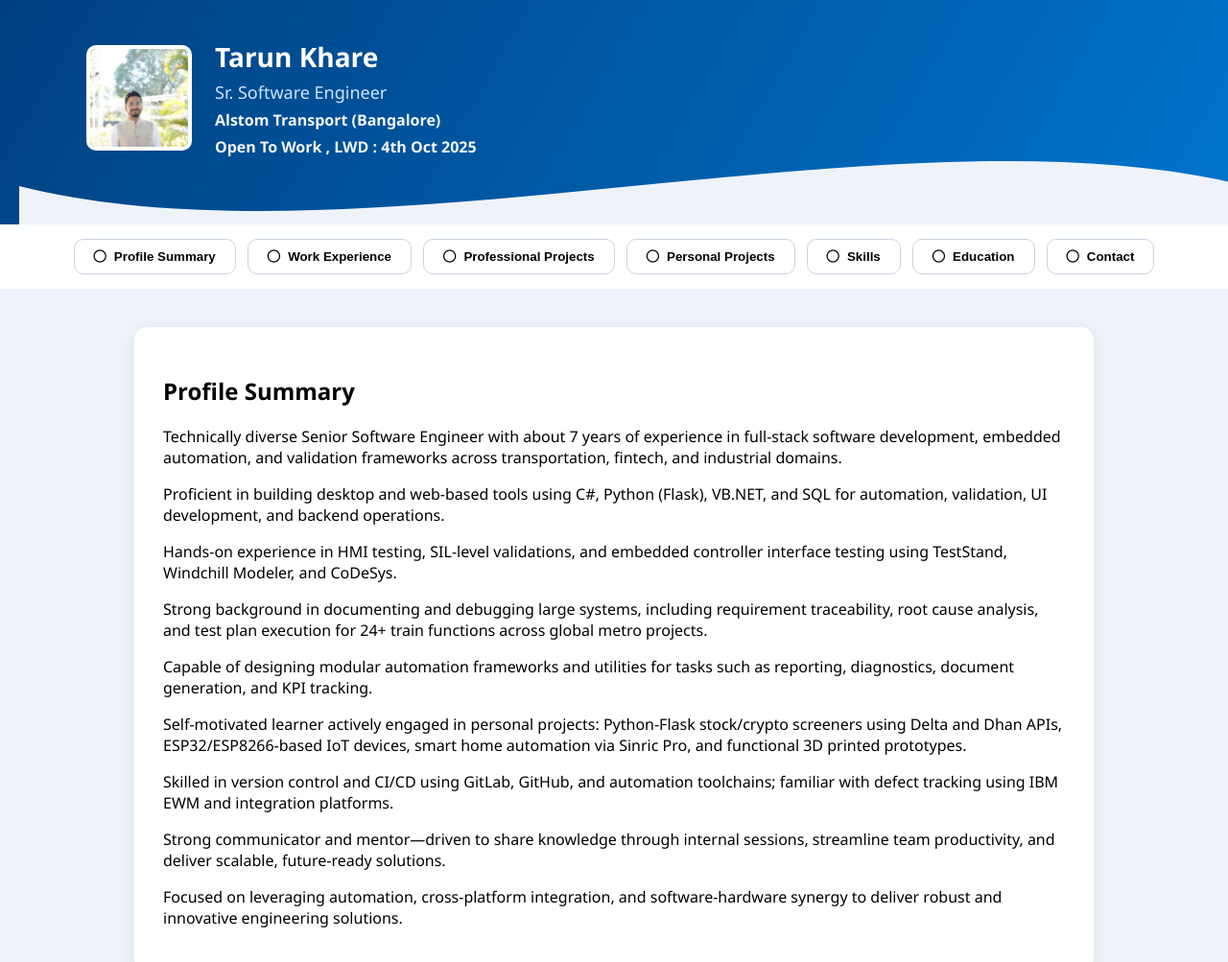
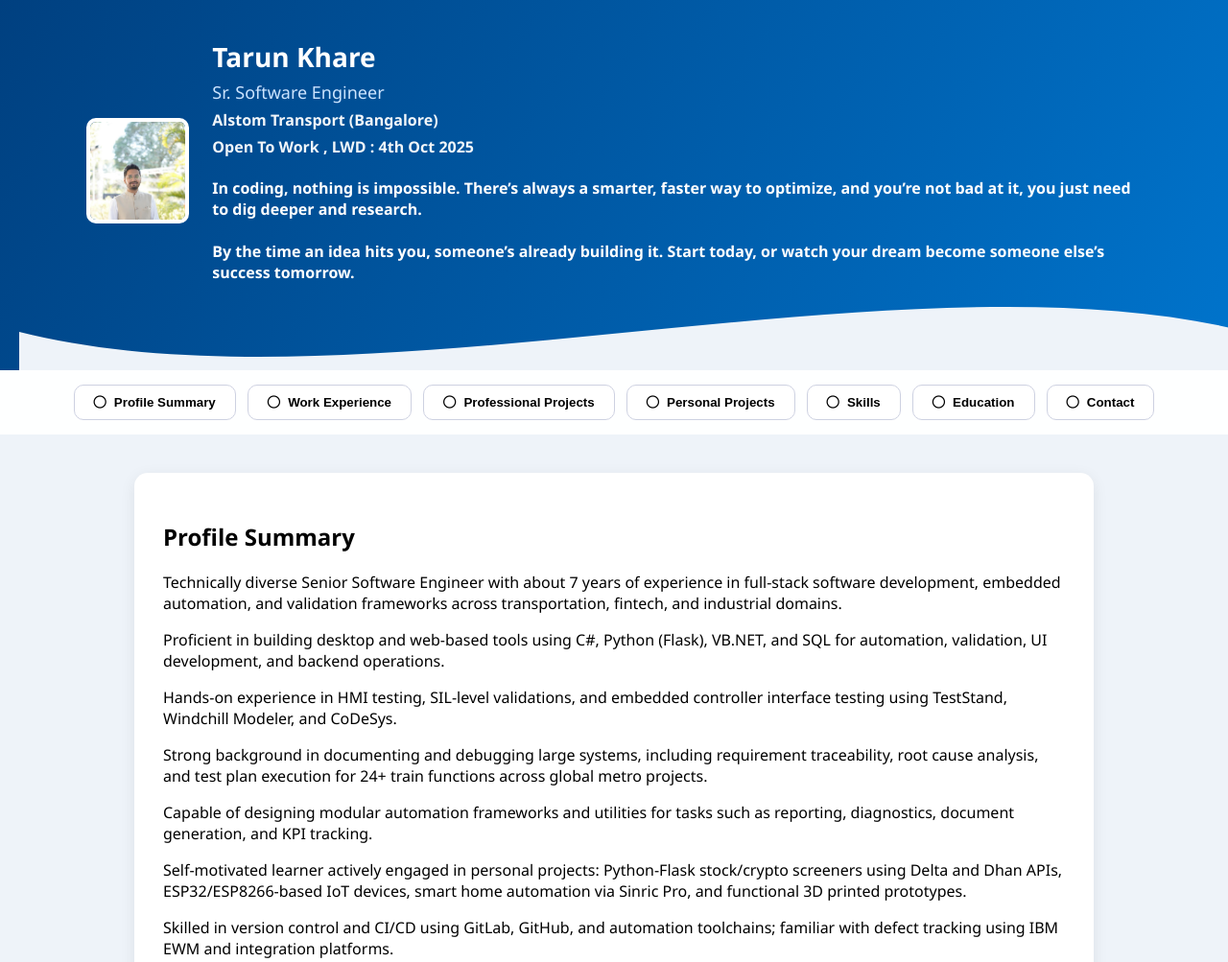
Before and after one commit to TarunKhare-Prof/MyProfile, a plain HTML site: page index.html in a window 1280 px wide. Shown: the top 1003 px of the page at 96% size. Drawn offline with nearby package versions, Linux system fonts and the light colour scheme.

Commit message:
Update index.html

```diff
--- a/index.html
+++ b/index.html
@@ -51,6 +51,8 @@
         <h2>Sr. Software Engineer</h2>
         <h3>Alstom Transport (Bangalore)</h3>
         <h3>Open To Work , LWD : 4th Oct 2025 </h3>
+		<h4>In coding, nothing is impossible. There’s always a smarter, faster way to optimize, and you’re not bad at it, you just need to dig deeper and research.</h4>
+		<h4>By the time an idea hits you, someone’s already building it. Start today, or watch your dream become someone else’s success tomorrow.</h4>
       </div>
     </div>
   </header>
```
